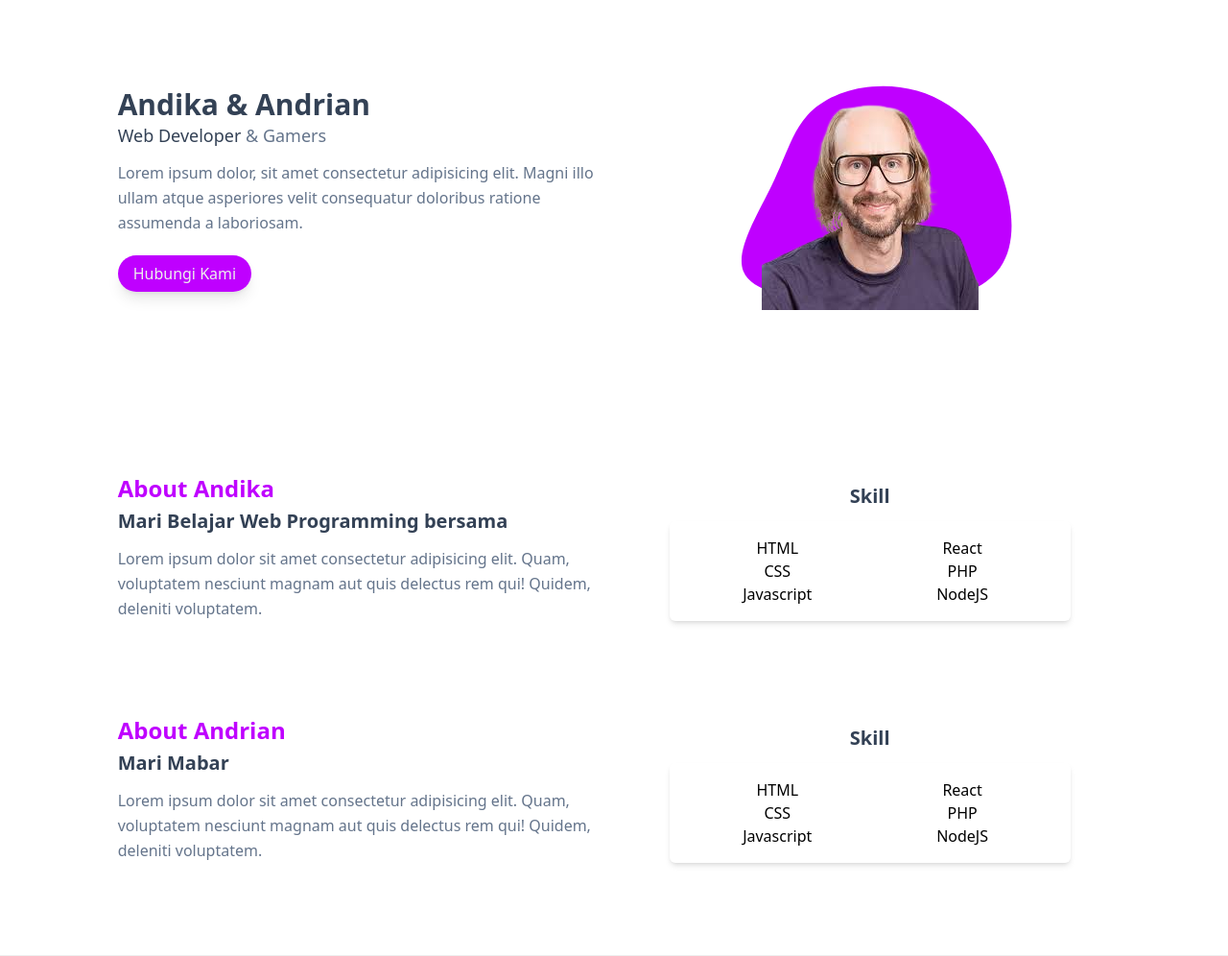
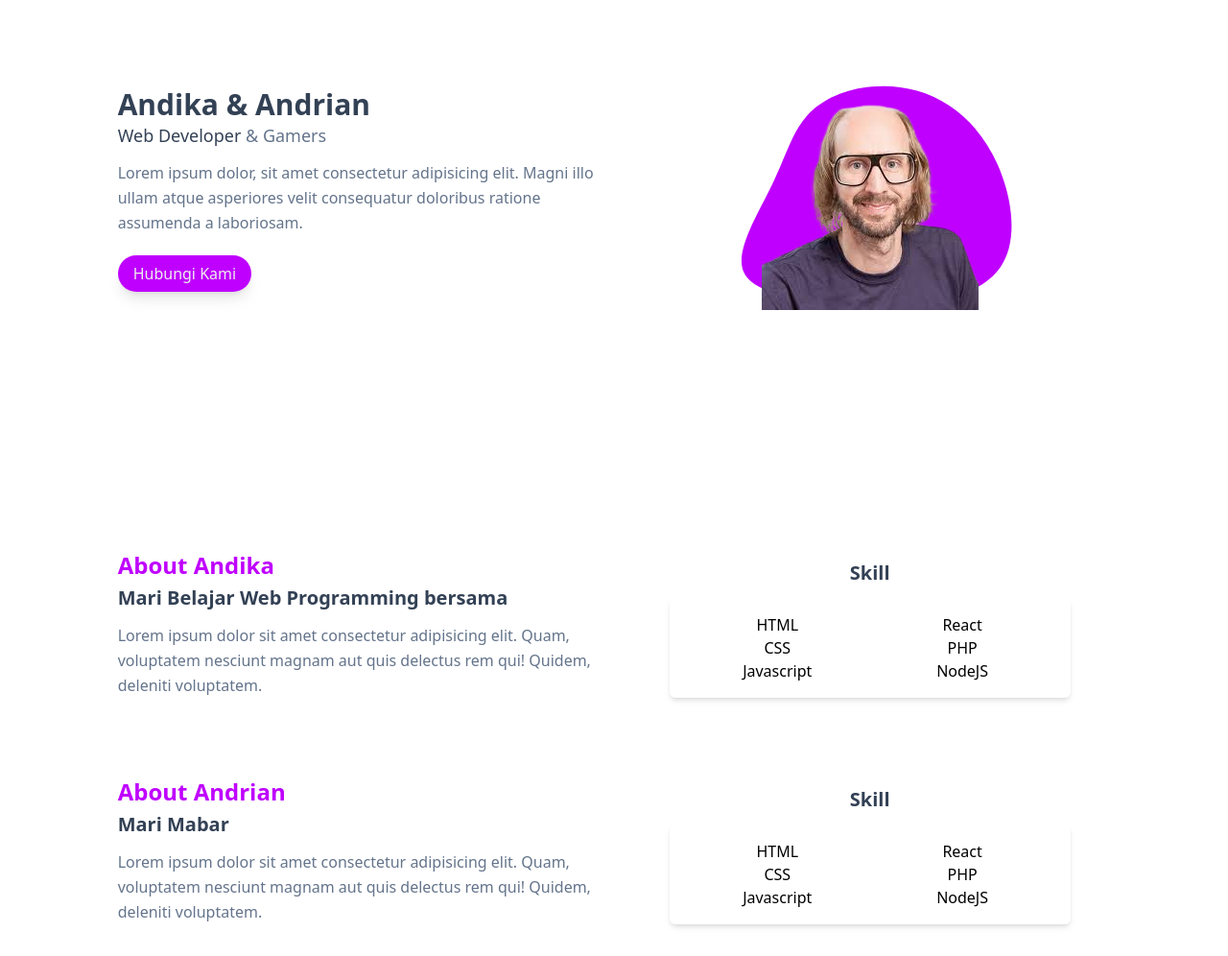
Before and after one commit to doraSwiper/portfolio, a website: page index.html in a window 1280 px wide. Shown: the part 84-1080 px from the top of the page at 96% size. Drawn offline with Linux system fonts and the light colour scheme.

Commit message:
sedikit rombak

```diff
--- a/index.html
+++ b/index.html
@@ -75,7 +75,7 @@
     <!-- Home Section End -->
 
     <!-- About Section Start -->
-    <section id="about" class="pt-36 pb-24" class="bg-[#eee]">
+    <section id="about" class="pt-36 md:pt-56 pb-24" class="bg-[#eee]">
         <div class="container mx-auto lg:w-10/12">
 	    <!-- About Andika -->
             <div class="flex flex-wrap">
@@ -108,9 +108,8 @@
                 </div>
             </div>
 
-	    <br><br><br>
 	    <!-- About Andrian -->
-	     <div class="flex flex-wrap pt-44">
+	     <div class="flex flex-wrap pt-36 md:pt-14">
                 <div class="w-full self-end px-4 md:w-1/2">
                     <h1 class="font-semibold text-2xl text-primary">About Andrian</h1>
                     <h2 class="font-bold text-xl text-dark mt-1">Mari Mabar</h2>
```
Also changed, not shown: src/css/style.css.
